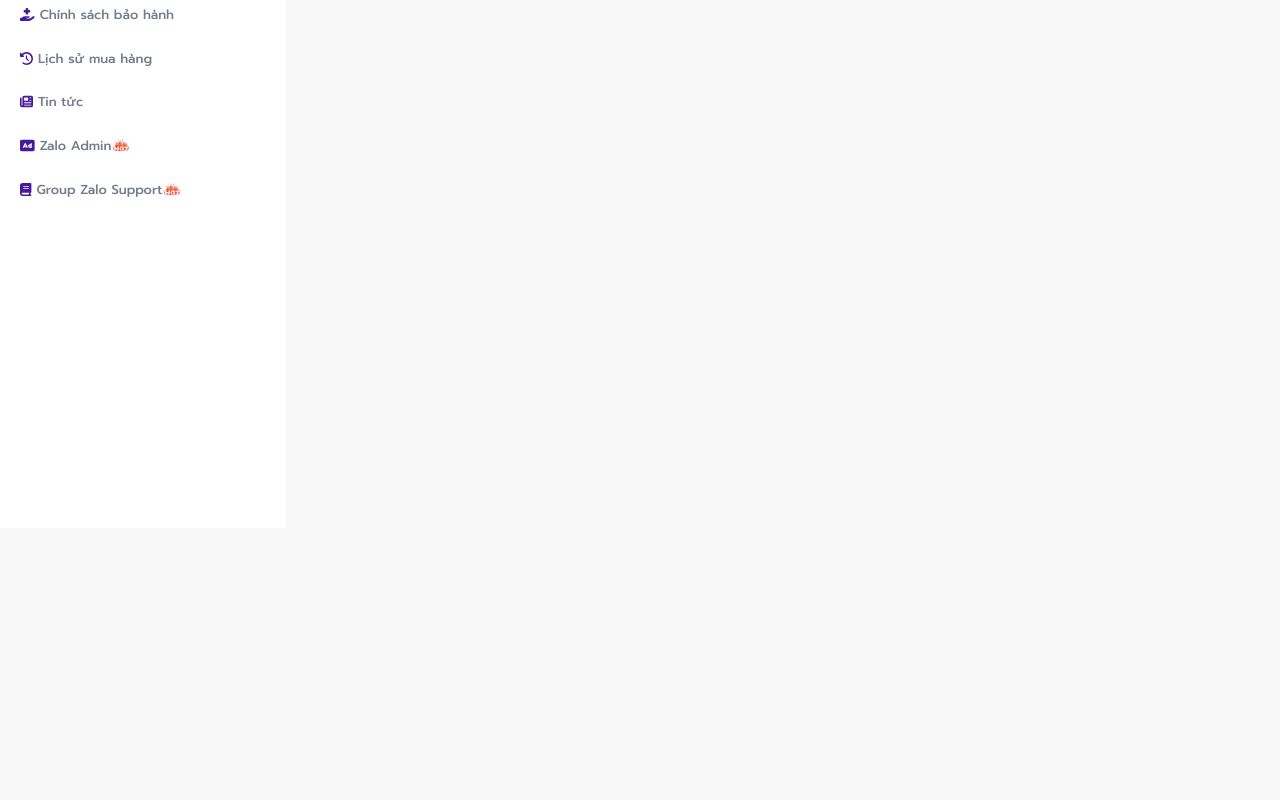
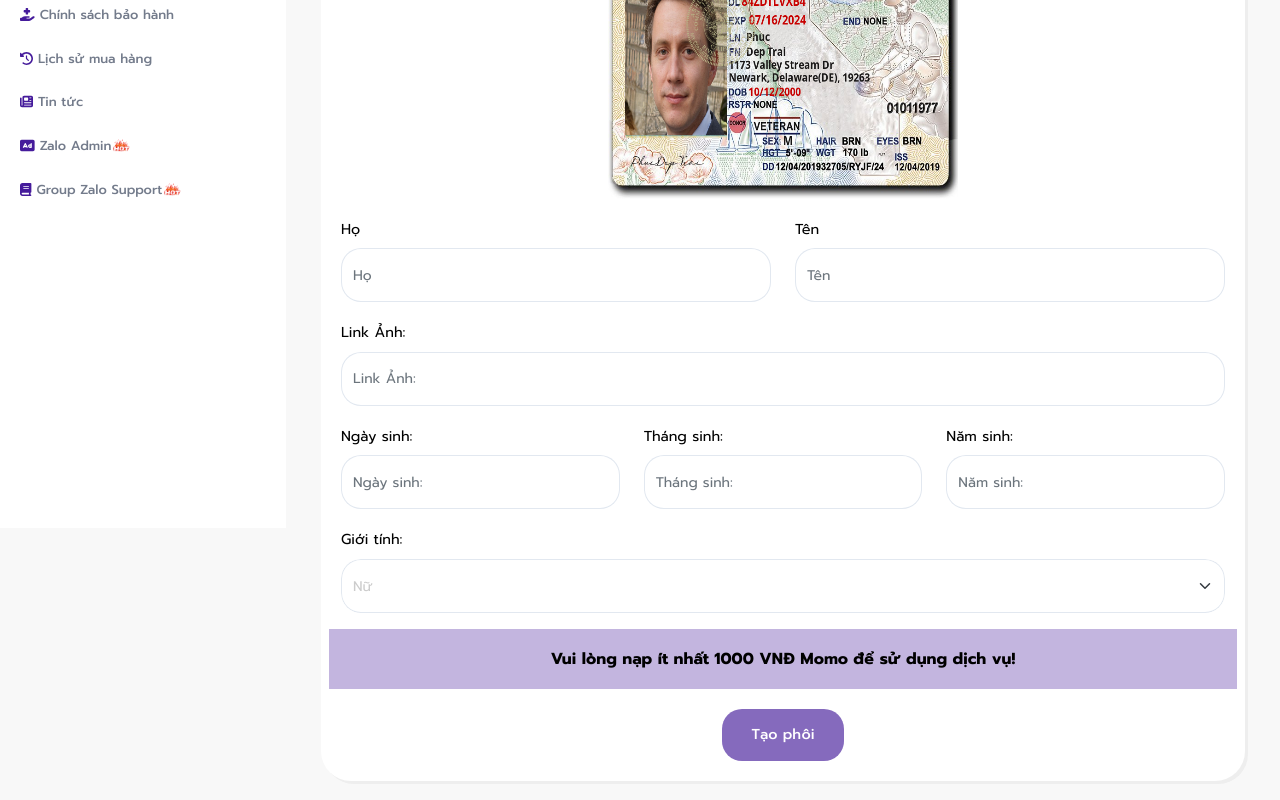
Before and after one commit to d-tech-team/NextJs_ViaFb, a Next.js app: page /tool/create in a window 1280 px wide. Before the commit this address had no page. Shown: the part 272-1072 px from the top of the page. Before the commit the page ends 974 px from the top, so only its background shows below. Built offline with nearby package versions, Linux system fonts and the light colour scheme.

Commit message:
add page create tool

```diff
--- a/components/Header/Header.module.scss
+++ b/components/Header/Header.module.scss
@@ -30,7 +30,7 @@
 
   & .item a,
   & .item span {
-    margin-left: 10px;
+    padding-left: 10px;
     padding: 14px 20px;
   }
 
--- /dev/null
+++ b/pages/tool/create/index.jsx
@@ -0,0 +1,106 @@
+import React from "react";
+import { Card, Row, Col, Form, Button } from "react-bootstrap";
+import styles from "../../../styles/Tool.module.scss";
+
+
+export default function Create() {
+    return (
+        <Card className={styles.create} >
+            <Card.Text as={"h3"}>Phôi Cali</Card.Text>
+            <center>
+                <img src="/images/phoi.png" alt="img false" style={{
+                    width: "350px", height: "270px"
+                }} /></center>
+            <Form>
+                <Row>
+                    <Col md={6}>
+                        <Form.Group>
+                            <Form.Label className={styles.label}>Họ</Form.Label>
+                            <Form.Control
+                                placeholder="Họ"
+                                type="text"
+                                className={styles.input}
+                            />
+                        </Form.Group>
+                    </Col>
+                    <Col md={6}>
+                        <Form.Group>
+                            <Form.Label className={styles.label}>Tên</Form.Label>
+                            <Form.Control
+                                placeholder="Tên"
+                                type="text"
+                                className={styles.input}
+                            />
+                        </Form.Group>
+                    </Col>
+                </Row>
+                <Row>
+                    <Col md={12}>
+                        <Form.Group>
+                            <Form.Label className={styles.label}>Link Ảnh:</Form.Label>
+                            <Form.Control
+                                placeholder="Link Ảnh:"
+                                type="text"
+                                className={styles.input}
+                            />
+                        </Form.Group>
+                    </Col>
+                </Row>
+                <Row>
+                    <Col md={4}>
+                        <Form.Group>
+                            <Form.Label className={styles.label}>Ngày sinh:</Form.Label>
+                            <Form.Control
+                                placeholder="Ngày sinh:"
+                                type="number"
+                                className={styles.input}
+                            />
+                        </Form.Group>
+                    </Col>
+                    <Col md={4}>
+                        <Form.Group>
+                            <Form.Label className={styles.label}>Tháng sinh:</Form.Label>
+                            <Form.Control
+                                placeholder="Tháng sinh:"
+                                type="number"
+                                className={styles.input}
+                            />
+                        </Form.Group>
+                    </Col>
+                    <Col md={4}>
+                        <Form.Group>
+                            <Form.Label className={styles.label}>Năm sinh:</Form.Label>
+                            <Form.Control
+                                placeholder="Năm sinh:"
+                                type="number"
+                                className={styles.input}
+                            />
+                        </Form.Group>
+                    </Col>
+                </Row>
+                <Row>
+                    <Col md={12}>
+                        <Form.Group>
+                            <Form.Label className={styles.label}>Giới tính:</Form.Label>
+                            <Form.Select className={styles.input} >
+                                <option value="1">Nữ</option>
+                                <option value="2">Nam</option>
+                            </Form.Select>
+                        </Form.Group>
+                    </Col>
+                </Row>
+            </Form>
+            <Row className={`${styles.notice} mt-3`}>
+                <Col className="pr-0 pl-0">
+                    <center>
+                        Vui lòng nạp ít nhất 1000 VNĐ Momo để sử dụng dịch vụ!
+                    </center>
+                </Col>
+            </Row>
+
+            <center>
+                <Button disabled className={styles.button}>Tạo phôi</Button>
+            </center>
+        </Card>
+    )
+}
--- a/styles/Tool.module.scss
+++ b/styles/Tool.module.scss
@@ -1,7 +1,7 @@
 @import url("https://fonts.googleapis.com/css2?family=Prompt:ital,wght@0,100;0,200;0,300;0,400;0,500;0,600;0,700;0,900;1,300;1,400;1,500;1,600;1,700&display=swap");
 
 .wrapper {
-  font-family: "Prompt", sans-serif;
+  font-family: "Prompt", sans-serif !important;
   li {
     font-size: 14px;
   }
@@ -28,8 +28,62 @@
     cursor: pointer;
     margin-top: 10px;
   }
+}
 
-  p:first-child {
-    font-size: 12px;
+.create {
+  padding: 20px;
+  font-family: Prompt, sans-serif;
+  border-radius: 30px !important;
+  border: 0;
+  box-shadow: 3px 3px #eee;
+
+  .button {
+    background-color: #451B9B;
+    color: var(--white);
+    border: none;
+    border-radius: 20px;
+    padding: 15px 30px;
+    font-size: 0.9rem;
+    font-weight: 500;
+    cursor: pointer;
+    margin-top: 20px;
   }
+
+  .button:hover {
+    background-color: #46248b;
+  }
+
+  .input {
+    min-height: 54px;
+    width: 100%;
+    box-shadow: inset 0 0 0 1px #e2e8f0;
+    font-size: 14px;
+    border: none;
+    color: #ccc;
+    border-radius: 20px;
+  }
+
+  .input:focus {
+    outline: none;
+    box-shadow: inset 0 0 0 2px #5c5ff5;
+  }
+
+  .label {
+    font-size: 0.9rem;
+    margin-bottom: 0.5rem;
+    float: left;
+    margin-top: 20px;
+  }
+
+  option {
+    color: black !important;
+  }
+
+  .notice {
+    min-height: 60px;
+    background: #C3B5DF;
+    line-height: 60px;
+    font-weight: bold;
+  }
+
 }
```
Also changed, not shown: pages/tool/index.jsx (+5 -4 lines).
